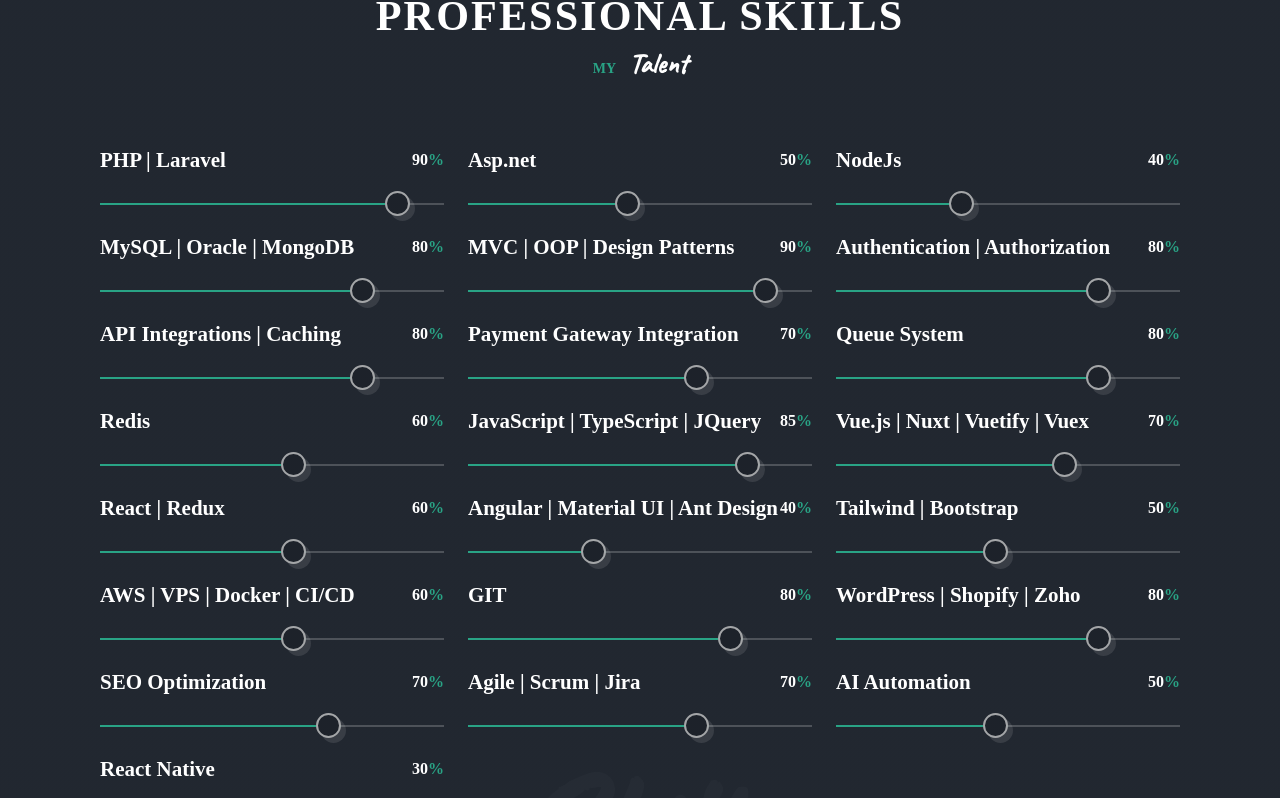
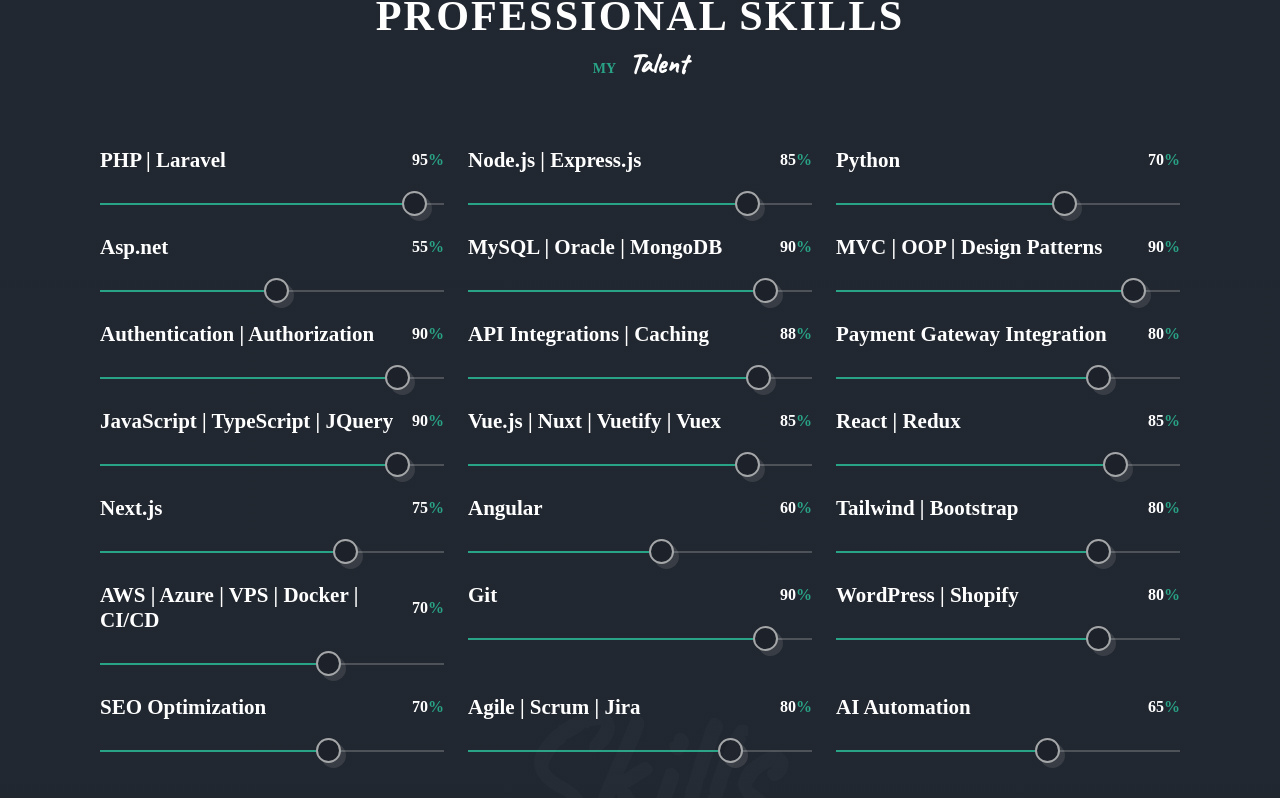
Before and after one commit to Raghadbaizouk1997/portfolio, a React (Create React App) app: page / in a window 1280 px wide. Shown: the part 989-1787 px from the top of the page. Built offline with nearby package versions, Linux system fonts and the light colour scheme.

Commit message:
Update skills and experience from CV

```diff
--- a/src/Data.jsx
+++ b/src/Data.jsx
@@ -79,91 +79,91 @@
   {
     id: 1,
     name: "PHP | Laravel",
+    percentage: 95,
+  },
+  {
+    id: 2,
+    name: "Node.js | Express.js",
+    percentage: 85,
+  },
+  {
+    id: 3,
+    name: "Python",
+    percentage: 70,
+  },
+  {
+    id: 4,
+    name: "Asp.net",
+    percentage: 55,
+  },
+  {
+    id: 5,
+    name: "MySQL | Oracle | MongoDB",
     percentage: 90,
   },
   {
-    id: 2,
-    name: "Asp.net",
-    percentage: 50,
-  },
-  {
-    id: 3,
-    name: "NodeJs",
-    percentage: 40,
-  },
-  {
-    id: 4,
-    name: "MySQL | Oracle | MongoDB",
-    percentage: 80,
-  },
-  {
-    id: 5,
+    id: 6,
     name: "MVC | OOP | Design Patterns",
     percentage: 90,
   },
   {
-    id: 6,
+    id: 7,
     name: "Authentication | Authorization",
-    percentage: 80,
-  },
-  {
-    id: 7,
-    name: "API  Integrations | Caching",
-    percentage: 80,
+    percentage: 90,
   },
   {
     id: 8,
-    name: "Payment Gateway Integration",
-    percentage: 70,
+    name: "API Integrations | Caching",
+    percentage: 88,
   },
   {
     id: 9,
-    name: "Queue System",
+    name: "Payment Gateway Integration",
     percentage: 80,
   },
   {
     id: 10,
-    name: "Redis",
-    percentage: 60,
+    name: "JavaScript | TypeScript | JQuery",
+    percentage: 90,
   },
   {
     id: 11,
-    name: "JavaScript | TypeScript | JQuery",
+    name: "Vue.js | Nuxt | Vuetify | Vuex",
     percentage: 85,
   },
   {
     id: 12,
-    name: "Vue.js | Nuxt | Vuetify | Vuex",
-    percentage: 70,
+    name: "React | Redux",
+    percentage: 85,
   },
   {
     id: 13,
-    name: " React | Redux",
-    percentage: 60,
+    name: "Next.js",
+    percentage: 75,
   },
   {
     id: 14,
-    name: "Angular | Material UI | Ant Design",
-    percentage: 40,
+    name: "Angular",
+    percentage: 60,
   },
   {
     id: 15,
     name: "Tailwind | Bootstrap",
-    percentage: 50,
+    percentage: 80,
   },
   {
     id: 16,
-    name: "AWS | VPS | Docker | CI/CD",
-    percentage: 60,
+    name: "AWS | Azure | VPS | Docker | CI/CD",
+    percentage: 70,
   },
   {
     id: 17,
-    name: "GIT",
-    percentage: 80,
+    name: "Git",
+    percentage: 90,
   },
   {
     id: 18,
-    name: "WordPress | Shopify | Zoho",
+    name: "WordPress | Shopify",
     percentage: 80,
   },
   {
@@ -174,19 +174,13 @@
   {
     id: 20,
     name: "Agile | Scrum | Jira",
-    percentage: 70,
+    percentage: 80,
   },
   {
     id: 21,
     name: "AI Automation",
-    percentage: 50,
+    percentage: 65,
   },
-  {
-    id: 22,
-    name: "React Native",
-    percentage: 30,
-  },
-
 ];
 
 export const projects = [
@@ -301,98 +295,98 @@
   {
     id: 1,
     title: "Master in Software and Information Systems Engineering",
-    subtitle: "Damascus University, syria",
-    date: "SEP 2020 - PRESENT",
+    subtitle: "Damascus University, Syria",
+    date: "SEP 2020 - MAY 2023",
     description:
-      "I finished all my courses and I am working on my masters thesis.",
+      "Master's degree in Software and Information Systems Engineering.",
     category: "education",
   },
   {
     id: 2,
     title: "Bachelor in Software Engineering",
-    subtitle: "AL-Baath University, syria",
+    subtitle: "AL-Baath University, Syria",
     date: "SEP 2014 - AUG 2019",
-    description: "Top 15 in my class.",
+    description: "Ranked Top 15 in class.",
     category: "education",
   },
   {
     id: 3,
-    title: "Sr. FullStack Developer | ERP System Development",
-    subtitle: "Cyber Automotive Solutions",
-    date: "March 2025 - ongoing",
+    title: "Full-Stack Developer | ERP System Development",
+    subtitle: "Cyber Automotive Solutions, Dubai",
+    date: "Mar 2025 - Ongoing",
     description:
-      "Developed and maintained RESTful APIs using Laravel for 3+ production applications.",
+      "Designed and developed scalable Laravel REST APIs for ERP modules.",
     description1:
-      "Designed and developed scalable Laravel REST APIs for ERP modules.",
+      "Built complex business logic for Inventory, Repair Orders, Accounting, HR, and Reporting.",
     description2:
-      "Built complex business logic for Inventory, Repair Orders, Accounting, HR, Reporting",
-    description3:
-      "Optimized database queries and relationships, Query Optimization, Indexing",
-    description4: "Integrated frontend using Vue/Nuxt",
+      "Optimized database queries and relationships with indexing and query optimization.",
+    description3: "Integrated frontend using Vue.js and Nuxt.js.",
     category: "experience",
   },
   {
     id: 4,
-    title: "FullStack Developer",
-    subtitle: "Alkhaaldi / TechnoCode",
-    date: "May 2023 -  March 2025",
+    title: "Full-Stack Developer",
+    subtitle: "Techno Code, Part-time Remote",
+    date: "SEP 2024 - Ongoing",
     description:
-      "Developed and maintained RESTful APIs using Laravel for 3+ production applications",
+      "Architected and developed a full-stack SaaS Job Portal using React.js, Node.js, and Express.js, supporting both employers and job seekers.",
     description1:
-      "Integrated React/Vue.js front-end applications with Laravel backend services",
+      "Built core platform features including employer dashboard, resume upload, job alerts, advanced search & filter, and interview scheduling.",
     description2:
-      "Integrate front-end applications with Laravel APIs and backend services",
+      "Implemented secure authentication and session management using Clerk, with role-based access for employers and candidates.",
     description3:
-      "Integrate with third party (twilio, msg1, firebase, payment Gateway)",
+      "Designed and optimized MongoDB database schemas to handle job listings, applications, and user profiles at scale.",
     description4:
-      "Designed and optimized complex database schemas and relationships",
-    description5:
-      "Built dynamic filtering and search systems with advanced query optimization; created 5+ custom WordPress/Shopify solutions from scratch, including theme development and plugin customization",
+      "Integrated Sentry for real-time error tracking and application monitoring, improving platform stability.",
     category: "experience",
   },
   {
     id: 5,
-    title: "FullStack Developer",
-    subtitle: "EXPentech solution, syria",
-    date: "July 2022 - March 2023",
+    title: "Full-Stack Developer",
+    subtitle: "Alkhaaldi, Dubai",
+    date: "May 2023 - March 2025",
     description:
-      "Developed and maintained Laravel backend services and RESTful APIs for production applications",
+      "Developed and maintained APIs using Laravel for 3+ production applications.",
     description1:
-      "Integrated ReactJS front-end applications with Laravel APIs to support dynamic data exchange",
-    description2: "Implemented core business logic, handled API responses",
-    description3: "Write clean code, fix bugs and solve problems",
+      "Integrated React/Vue.js front-end applications with Laravel backend services.",
+    description2:
+      "Integrated with third parties (Twilio, MSG91, Firebase, Payment Gateway).",
+    description3:
+      "Designed and optimized complex database schemas and relationships.",
+    description4:
+      "Built dynamic filtering and search systems with advanced query optimization.",
+    description5:
+      "Built RESTful APIs using Node.js and MySQL for a business advertising platform connecting companies.",
     category: "experience",
   },
   {
     id: 6,
-    title: "Teaching Assistant",
-    subtitle: "IT university, syria",
-    date: "SEP 2021 - MAR 2023",
-    description: "Teaching c++ language.",
-    description1: "Teaching java language.",
-    description2: "Supervisor for +3 IT projects.",
+    title: "Full-Stack Developer",
+    subtitle: "EXPentech Solution, Syria",
+    date: "July 2022 - Mar 2023",
+    description:
+      "Developed and maintained Laravel backend services and RESTful APIs for production applications.",
+    description1:
+      "Integrated ReactJS front-end applications with Laravel APIs to support dynamic data exchange.",
     category: "experience",
   },
   {
     id: 7,
-    title: "FullStack Developer",
-    subtitle: "Tatweer, syria",
-    date: "July 2020 - July 2022",
-    description: "Design UI & integrate code for ERP system using Angular",
-    description1: "Built and maintained ERP system using ASP.NET",
-    description2:
-      "Communicate with customers, collect and discuss requirements",
-    description3: "write clean, maintainable, and efficient code.",
+    title: "Teaching Assistant",
+    subtitle: "Damascus University, Syria",
+    date: "SEP 2021 - Mar 2023",
+    description: "Taught C++ and Java programming to undergraduate students.",
+    description1:
+      "Supervised and mentored 3+ student software projects from inception to delivery.",
     category: "experience",
   },
   {
     id: 8,
-    title: "FullStack Developer",
-    subtitle: "E-Tech Group, Freelancer",
-    date: "May 2019 - July 2020",
-    description:
-      "Designed and developed RESTful APIs using the Laravel framework for Ecommerce Website",
-    description1: "Write clean code, fix bugs and solve problems",
+    title: "Full-Stack Developer",
+    subtitle: "Tatweer, Syria",
+    date: "July 2020 - July 2022",
+    description: "Designed UI and integrated code for ERP system using Angular.",
+    description1: "Built and maintained ERP system using ASP.NET.",
     category: "experience",
   },
 ];
--- a/src/component/home/Home.jsx
+++ b/src/component/home/Home.jsx
@@ -28,7 +28,7 @@
               </p>
 
               <p className="home__text">
-              Full-Stack Software Engineer with 5+ years of experience specializing in Laravel backend development, RESTful API design, and complex database architecture, complemented by hands-on expertise in modern front-end frameworks including Vue.js, Nuxt.js, and React.
+                Full-Stack Software Engineer with 5+ years of experience building scalable web applications and ERP systems. Specialized in Laravel and Node.js/Express.js backend architecture, RESTful API design, and database optimization, with strong front-end skills in Vue.js, Nuxt.js, React, and Next.js.
               </p>
               <div className="home__social">
                 <a
```
Also changed, not shown: 1 other file (tests, documents, lock files or other folders). Lines whose indentation alone changed are shown as unchanged.
